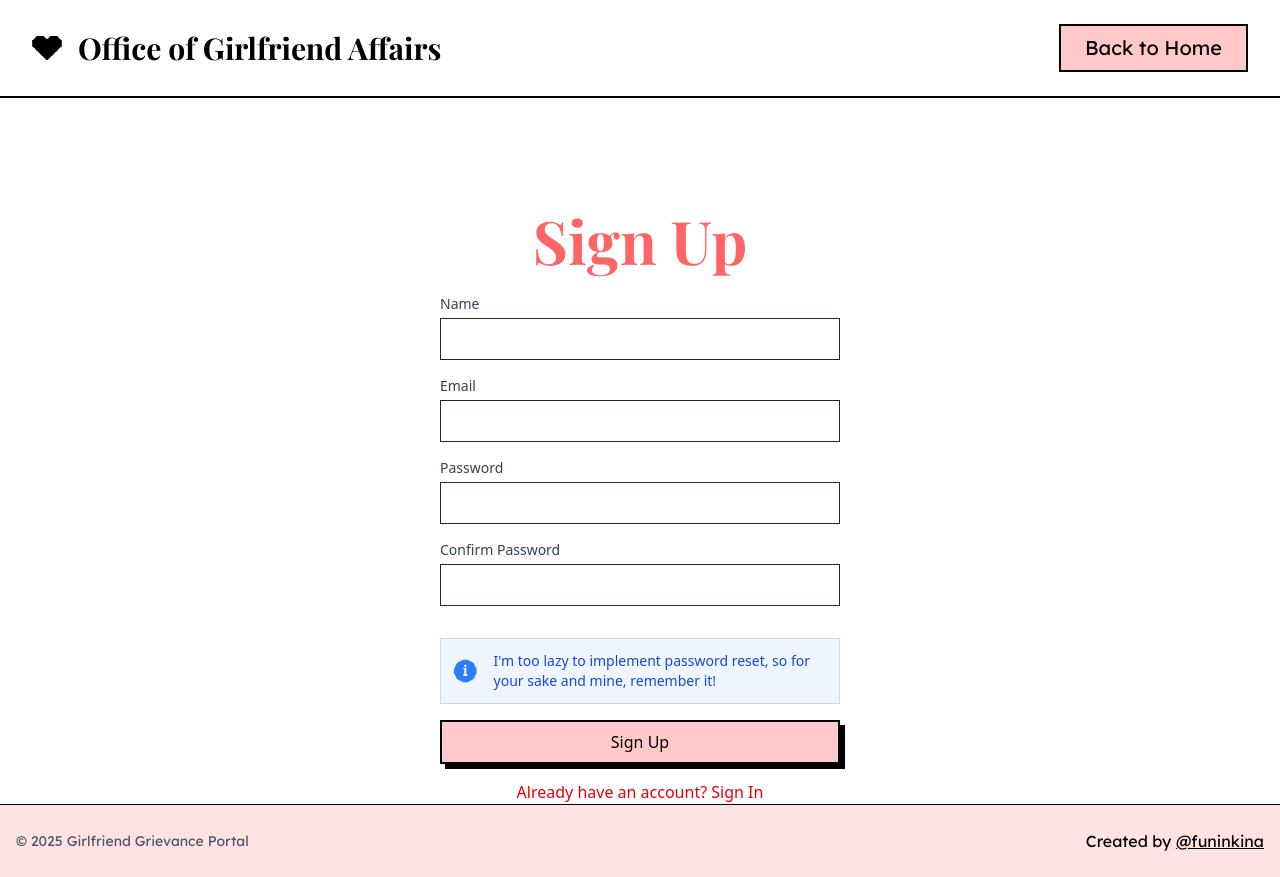
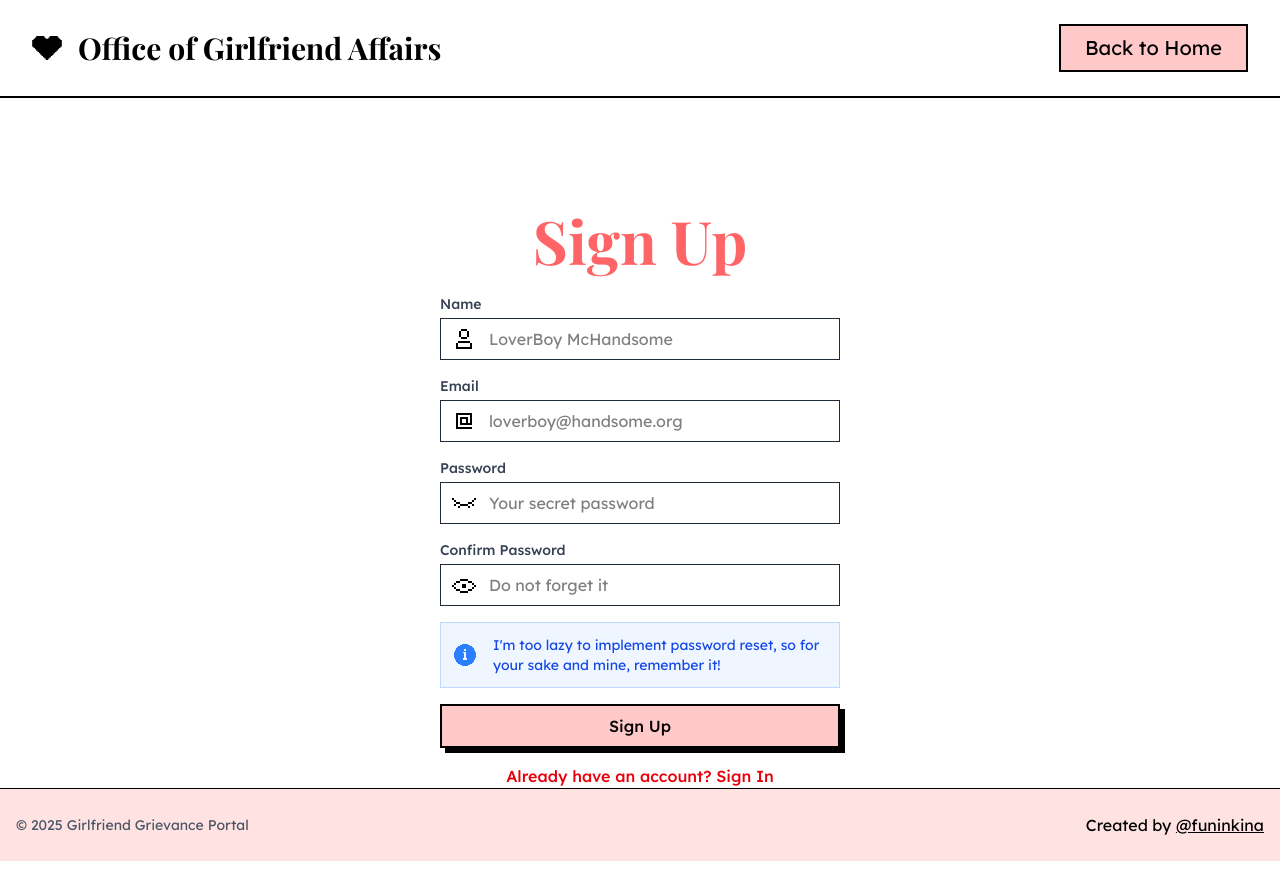
Before and after one commit to aarushqt/what, a Next.js app: page /auth in a window 1280 px wide. Both pictures are taken after a click on the button "Don't have an account? Sign Up". Built offline with nearby package versions, Linux system fonts and the light colour scheme; no server answers; a web font is replaced by a local one.

Commit message:
Enhance loading state with heartbeat animation and improve input fields with icons and placeholders in Auth component

```diff
--- a/src/app/auth/page.tsx
+++ b/src/app/auth/page.tsx
@@ -35,7 +35,15 @@ function AuthContent() {
     }, [mode]);
 
     if (status === 'loading') {
-        return <div className="min-h-screen flex items-center justify-center">Loading...</div>;
+        return <div className="min-h-screen w-full flex items-center justify-center">
+            <Image
+                src="/heart.svg"
+                width={100}
+                height={100}
+                alt="Heart Logo"
+                className="animate-heartbeat"
+            />
+        </div>;
     }
 
     const toggleMenu = () => {
@@ -123,7 +131,7 @@ function AuthContent() {
     };
 
     const PasswordResetInfoBox = () => (
-        <div className="mt-8 p-3 bg-blue-50 border border-blue-200 flex items-start">
+        <div className="mt-4 p-3 bg-blue-50 border border-blue-200 flex items-start">
             <svg width="40" height="40" viewBox="0 0 24 24" fill="none" xmlns="http://www.w3.org/2000/svg">
                 <g clipPath="url(#clip0_354_3517)">
                     <path d="M22 9V7H21V5H20V4H19V3H17V2H15V1H9V2H7V3H5V4H4V5H3V7H2V9H1V15H2V17H3V19H4V20H5V21H7V22H9V23H15V22H17V21H19V20H20V19H21V17H22V15H23V9H22ZM11 6H13V8H11V6ZM10 15H11V10H10V9H13V15H14V17H10V15Z" fill="#2B7FFF" />
@@ -204,7 +212,7 @@ function AuthContent() {
             </nav >
 
             <main className="flex justify-center items-start">
-                <div className="w-full px-4 sm:px-6 md:w-3/4 lg:w-1/2 xl:w-2/5 max-w-md mx-auto bg-white mt-8 sm:mt-28">
+                <div className="w-full px-4 sm:px-6 md:w-3/4 lg:w-1/2 xl:w-2/5 max-w-md mx-auto bg-white mt-8 sm:mt-28 font-lexend">
                     <div className="mb-6">
                         <h1 className="text-4xl sm:text-6xl font-bold text-red-400 text-center font-playfair">
                             {isSignIn ? 'Sign In' : 'Sign Up'}
@@ -231,28 +239,44 @@ function AuthContent() {
                                     <label htmlFor="email" className="block text-sm font-medium text-gray-700 mb-1">
                                         Email
                                     </label>
+                                    <div className="relative">
+                                        <div className="absolute inset-y-0 left-0 pl-3 flex items-center pointer-events-none">
+                                            <svg width="24" height="24" viewBox="0 0 24 24" fill="none" xmlns="http://www.w3.org/2000/svg">
+                                                <path fillRule="evenodd" clipRule="evenodd" d="M4 4H6H18H20V14V16H8V14L8 8H10H16V10V14H18V6H6V18H20V20H6H4V4ZM14 14V10H10V14H14Z" fill="black" />
+                                            </svg>
+                                        </div>
                                         <input
                                             type="email"
                                             id="email"
                                             value={formData.email}
+                                            placeholder='loverboy@handsome.org'
                                             onChange={handleInputChange}
-                                        className="w-full px-3 py-2 border border-gray-800 focus:outline-none focus:ring-2 focus:ring-red-200"
+                                            className="w-full pl-12 px-3 py-2 border border-gray-800 focus:outline-none focus:ring-2 focus:ring-red-200"
                                             required
                                         />
+                                    </div>
                                 </div>
 
                                 <div>
                                     <label htmlFor="password" className="block text-sm font-medium text-gray-700 mb-1">
                                         Password
                                     </label>
+                                    <div className="relative">
+                                        <div className="absolute inset-y-0 left-0 pl-3 flex items-center pointer-events-none">
+                                            <svg width="24" height="24" viewBox="0 0 24 24" fill="none" xmlns="http://www.w3.org/2000/svg">
+                                                <path fillRule="evenodd" clipRule="evenodd" d="M0 7H2V9H0V7ZM4 11H2V9H4V11ZM8 13V11H4V13H2V15H4V13H8ZM16 13H8V15H6V17H8V15H16V17H18V15H16V13ZM20 11H16V13H20V15H22V13H20V11ZM22 9V11H20V9H22ZM22 9V7H24V9H22Z" fill="black" />
+                                            </svg>
+                                        </div>
                                         <input
                                             type="password"
                                             id="password"
                                             value={formData.password}
+                                            placeholder='Your secret password'
                                             onChange={handleInputChange}
-                                        className="w-full px-3 py-2 border border-gray-800 focus:outline-none focus:ring-2 focus:ring-red-200"
+                                            className="w-full pl-12 px-3 py-2 border border-gray-800 focus:outline-none focus:ring-2 focus:ring-red-200"
                                             required
                                         />
+                                    </div>
                                 </div>
 
                                 <button
@@ -273,7 +297,6 @@ function AuthContent() {
                                 </button>
                             </form>
 
-                            <PasswordResetInfoBox />
                         </>
                     ) : (
                         <>
@@ -283,56 +306,88 @@ function AuthContent() {
                                     <label htmlFor="name" className="block text-sm font-medium text-gray-700 mb-1">
                                         Name
                                     </label>
+                                    <div className="relative">
+                                        <div className="absolute inset-y-0 left-0 pl-3 flex items-center pointer-events-none">
+                                            <svg width="24" height="24" viewBox="0 0 24 24" fill="none" xmlns="http://www.w3.org/2000/svg">
+                                                <path fillRule="evenodd" clipRule="evenodd" d="M15 2H9V3.99994H7.00024V9.99994H9.00024V4H15V2ZM15 10H9V12H15V10ZM15.0002 3.99994H17.0002V9.99994H15.0002V3.99994ZM4 15.9999H6V14H18V16H6V20H18.0002V15.9999H20.0002V21.9999H20V22H4V21.9999V20V15.9999Z" fill="black" />
+                                            </svg>
+                                        </div>
                                         <input
                                             type="text"
                                             id="name"
                                             value={formData.name}
+                                            placeholder='LoverBoy McHandsome'
                                             onChange={handleInputChange}
-                                        className="w-full px-3 py-2 border border-gray-800 focus:outline-none focus:ring-2 focus:ring-red-200"
+                                            className="w-full pl-12 px-3 py-2 border border-gray-800 focus:outline-none focus:ring-2 focus:ring-red-200"
                                             required
                                         />
+                                    </div>
                                 </div>
 
                                 <div>
                                     <label htmlFor="email" className="block text-sm font-medium text-gray-700 mb-1">
                                         Email
                                     </label>
+                                    <div className="relative">
+                                        <div className="absolute inset-y-0 left-0 pl-3 flex items-center pointer-events-none">
+                                            <svg width="24" height="24" viewBox="0 0 24 24" fill="none" xmlns="http://www.w3.org/2000/svg">
+                                                <path fillRule="evenodd" clipRule="evenodd" d="M4 4H6H18H20V14V16H8V14L8 8H10H16V10V14H18V6H6V18H20V20H6H4V4ZM14 14V10H10V14H14Z" fill="black" />
+                                            </svg>
+                                        </div>
                                         <input
                                             type="email"
                                             id="email"
                                             value={formData.email}
                                             onChange={handleInputChange}
-                                        className="w-full px-3 py-2 border border-gray-800 focus:outline-none focus:ring-2 focus:ring-red-200"
+                                            placeholder='loverboy@handsome.org'
+                                            className="w-full pl-12 px-3 py-2 border border-gray-800 focus:outline-none focus:ring-2 focus:ring-red-200"
                                             required
                                         />
+                                    </div>
                                 </div>
 
                                 <div>
                                     <label htmlFor="password" className="block text-sm font-medium text-gray-700 mb-1">
                                         Password
                                     </label>
+                                    <div className="relative">
+                                        <div className="absolute inset-y-0 left-0 pl-3 flex items-center pointer-events-none">
+                                            <svg width="24" height="24" viewBox="0 0 24 24" fill="none" xmlns="http://www.w3.org/2000/svg">
+                                                <path fillRule="evenodd" clipRule="evenodd" d="M0 7H2V9H0V7ZM4 11H2V9H4V11ZM8 13V11H4V13H2V15H4V13H8ZM16 13H8V15H6V17H8V15H16V17H18V15H16V13ZM20 11H16V13H20V15H22V13H20V11ZM22 9V11H20V9H22ZM22 9V7H24V9H22Z" fill="black" />
+                                            </svg>
+                                        </div>
                                         <input
                                             type="password"
                                             id="password"
                                             value={formData.password}
                                             onChange={handleInputChange}
-                                        className="w-full px-3 py-2 border border-gray-800 focus:outline-none focus:ring-2 focus:ring-red-200"
+                                            placeholder='Your secret password'
+                                            className="w-full pl-12 px-3 py-2 border border-gray-800 focus:outline-none focus:ring-2 focus:ring-red-200"
                                             required
                                         />
+                                    </div>
                                 </div>
 
                                 <div>
                                     <label htmlFor="confirmPassword" className="block text-sm font-medium text-gray-700 mb-1">
                                         Confirm Password
                                     </label>
+                                    <div className="relative">
+                                        <div className="absolute inset-y-0 left-0 pl-3 flex items-center pointer-events-none">
+                                            <svg width="24" height="24" viewBox="0 0 24 24" fill="none" xmlns="http://www.w3.org/2000/svg">
+                                                <path fillRule="evenodd" clipRule="evenodd" d="M8 6H16V8H8V6ZM4 10V8H8V10H4ZM2 12V10H4V12H2ZM2 14V12H0V14H2ZM4 16H2V14H4V16ZM8 18H4V16H8V18ZM16 18V20H8V18H16ZM20 16V18H16V16H20ZM22 14V16H20V14H22ZM22 12H24V14H22V12ZM20 10H22V12H20V10ZM20 10V8H16V10H20ZM10 11H14V15H10V11Z" fill="black" />
+                                            </svg>
+                                        </div>
                                         <input
                                             type="password"
                                             id="confirmPassword"
                                             value={formData.confirmPassword}
                                             onChange={handleInputChange}
-                                        className="w-full px-3 py-2 border border-gray-800 focus:outline-none focus:ring-2 focus:ring-red-200"
+                                            placeholder='Do not forget it'
+                                            className="w-full pl-12 px-3 py-2 border border-gray-800 focus:outline-none focus:ring-2 focus:ring-red-200"
                                             required
                                         />
+                                    </div>
                                 </div>
                                 <PasswordResetInfoBox />
 
```
Lines whose indentation alone changed are shown as unchanged.
